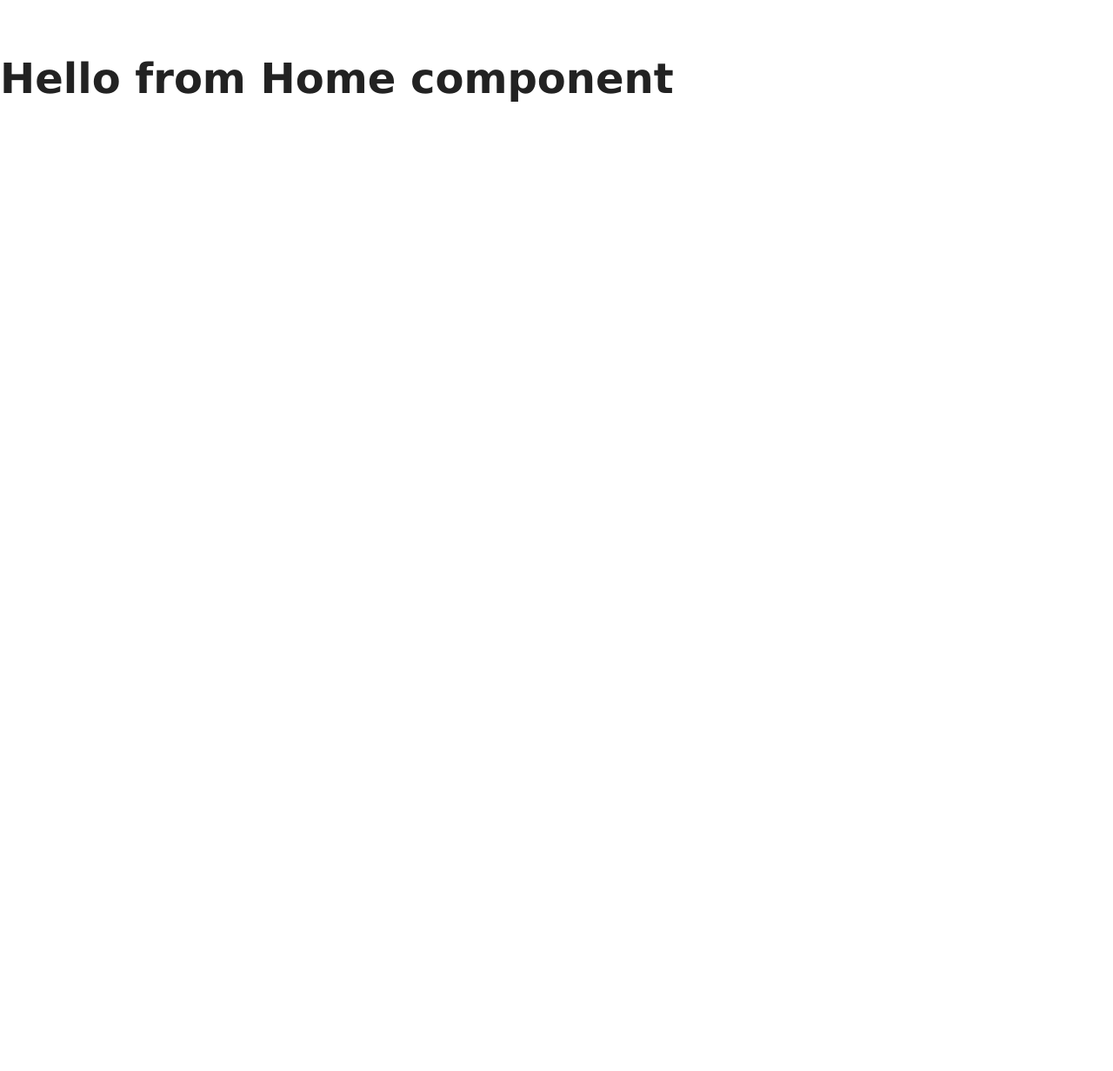
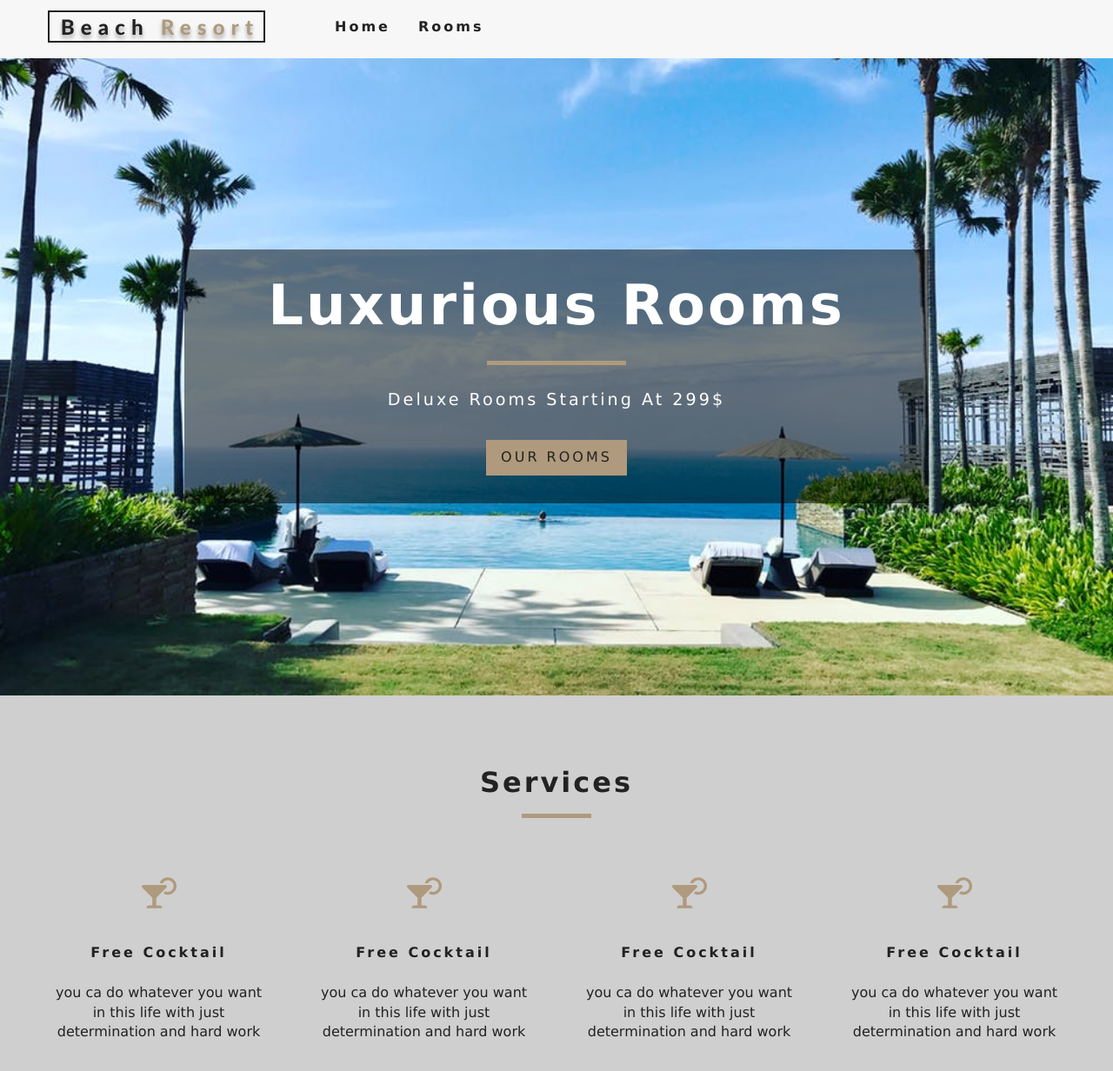
Before and after one commit to mohamed-bouzerouata/Beach_Resort, a React (Create React App) app in the folder my-resort/: page / in a window 1280 px wide. Shown: the top 1232 px of the page at 87% size. Before the commit the page ends 800 px from the top, so only its background shows below. Built offline with nearby package versions, Linux system fonts and the light colour scheme.

Commit message:
services section

```diff
--- a/my-resort/src/Pages/Error.js
+++ b/my-resort/src/Pages/Error.js
@@ -1,9 +1,21 @@
 import React from 'react'
+import Navbar from '../components/Navbar'
+import Hero from '../components/Hero'
+import Banner from '../components/Banner'
+import { Link } from 'react-router-dom'
 
 const Error = () => {
     return (
         <div>
-            <h1>Helo from Error Component</h1>
+            <Navbar />
+            <Hero>
+                <Banner title='404'
+                        desc='Page Not Found'>
+                        <Link to='/home' className='btn-primary'>
+                            Return Home
+                        </Link>
+                </Banner>
+            </Hero>
         </div>
     )
 }
--- a/my-resort/src/Pages/Home.js
+++ b/my-resort/src/Pages/Home.js
@@ -1,10 +1,24 @@
 import React, { Component } from 'react'
+import Navbar from '../components/Navbar'
+import Hero from '../components/Hero'
+import Banner from '../components/Banner'
+import { Link } from 'react-router-dom'
+import Services from '../components/Services'
 
 class Home extends Component {
     render() {
         return (
             <div>
-                <h1>Hello from Home component </h1>
+                <Navbar />
+                <Hero>
+                    <Banner title='luxurious rooms'
+                            desc='deluxe rooms starting at 299$'>
+                            <Link to='/rooms' className='btn-primary'>
+                                our rooms
+                            </Link>
+                    </Banner>
+                </Hero>
+                <Services />
             </div>
         )
     }
--- a/my-resort/src/Pages/Rooms.js
+++ b/my-resort/src/Pages/Rooms.js
@@ -1,10 +1,18 @@
 import React, { Component } from 'react'
+import Hero from '../components/Hero'
+import Navbar from '../components/Navbar'
+import Banner from '../components/Banner'
 
 class Rooms extends Component {
     render() {
         return (
             <div>
-                <h1>Hello from Rooms Component</h1>
+                <Navbar />
+                <Hero>
+                    <Banner title=''
+                            desc=''>
+                    </Banner>
+                </Hero>
             </div>
         )
     }
--- /dev/null
+++ b/my-resort/src/components/Banner.js
@@ -0,0 +1,15 @@
+import React from 'react'
+
+const Banner = ({ children, title, desc}) => {
+    return (
+        <div className='banner'>
+                <h1>{title}</h1>
+                <div />
+                <p>{desc}</p>
+                {children}
+        </div>
+    )
+}
+
+
+export default Banner
--- /dev/null
+++ b/my-resort/src/components/Hero.js
@@ -0,0 +1,14 @@
+import React from 'react'
+
+const Hero = ({ hero, children}) => {
+    return (
+        <header className={hero}>
+            {children}
+        </header>
+    )
+}
+
+Hero.defaultProps = {
+    hero : 'defaultHero'
+}
+export default Hero
--- a/my-resort/src/components/Navbar.js
+++ b/my-resort/src/components/Navbar.js
@@ -0,0 +1,52 @@
+import React, { Component } from 'react'
+import logo from '../images/logo.svg'
+import { Link } from 'react-router-dom'
+import {FaAlignRight } from 'react-icons/fa'
+
+class Navbar extends Component {
+    constructor(props) {
+        super(props)
+
+        this.state = {
+            isOpen : false
+        }
+    }
+
+    handleToggle =  () => {
+        this.setState({
+            isOpen : !this.state.isOpen
+        })
+    }
+
+    render() {
+        return (
+            <nav className='navbar'>
+                <div className='nav-center'>
+                    <div className='nav-header'>
+                        <Link to='/'>
+                            <img src={logo} alt='Beach Resort' />
+                        </Link>
+                        <button type='button'
+                                className='nav-btn'
+                                onClick={this.handleToggle}>
+                                    <FaAlignRight className='nav-icon' />
+                        </button>
+                    </div>
+                    <ul
+                        className={this.state.isOpen ? 'nav-links show-nav' : 'nav-links'}>
+                        <li>
+                            <Link to='/'>Home</Link>
+                        </li>
+                        <li>
+                            <Link to='/rooms'>Rooms</Link>
+                        </li>
+                    </ul>
+
+                </div>
+            </nav>
+        )
+    }
+
+}
+
+export default Navbar;
--- /dev/null
+++ b/my-resort/src/components/Services.js
@@ -0,0 +1,56 @@
+import React, { Component } from 'react'
+import Title from './Title'
+import { FaCocktail } from 'react-icons/fa'
+
+export class Services extends Component {
+    constructor(props) {
+        super(props)
+
+        this.state = {
+            services : [
+                {
+                    icon : <FaCocktail />,
+                    title: 'Free Cocktail' ,
+                    info : 'you ca do whatever you want in this life with just determination and hard work'
+                },
+                {
+                    icon : <FaCocktail />,
+                    title: 'Free Cocktail' ,
+                    info : 'you ca do whatever you want in this life with just determination and hard work'
+                },
+                {
+                    icon : <FaCocktail />,
+                    title: 'Free Cocktail' ,
+                    info : 'you ca do whatever you want in this life with just determination and hard work'
+                },
+                {
+                    icon : <FaCocktail />,
+                    title: 'Free Cocktail' ,
+                    info : 'you ca do whatever you want in this life with just determination and hard work'
+                },
+            ]
+        }
+    }
+
+    render() {
+        return (
+            <section className='services'>
+                <Title  title='Services'/>
+                <div className='services-center'>
+                    {this.state.services.map((item, i) => {
+                        return (
+                            <article key={i} className='service'>
+                                <span>{item.icon}</span>
+                                <h6>{item.title}</h6>
+                                <p>{item.info}</p>
+
+                            </article>
+                        );
+                    })}
+                </div>
+            </section>
+        )
+    }
+}
+
+export default Services
--- /dev/null
+++ b/my-resort/src/components/Title.js
@@ -0,0 +1,12 @@
+import React from 'react'
+
+const Title = ({title}) => {
+    return (
+        <div className='section-title'>
+            <h4>{title}</h4>
+            <div />
+        </div>
+    )
+}
+
+export default Title
```
Also changed, not shown: my-resort/src/App.js (+5 -6 lines).
